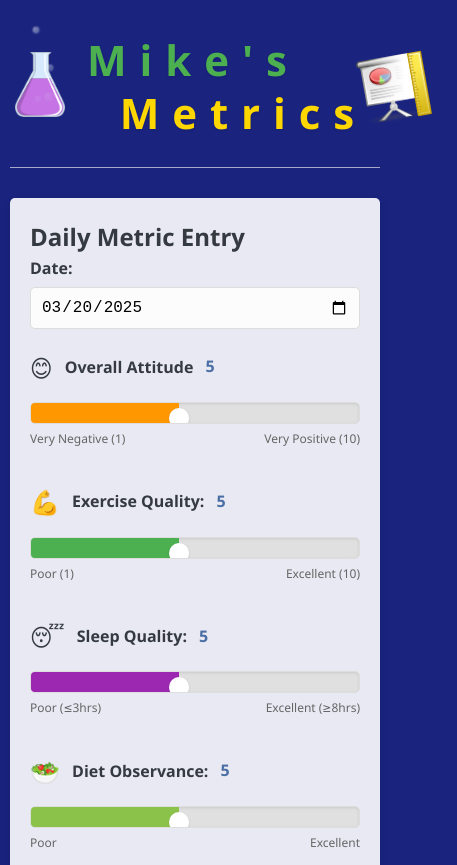
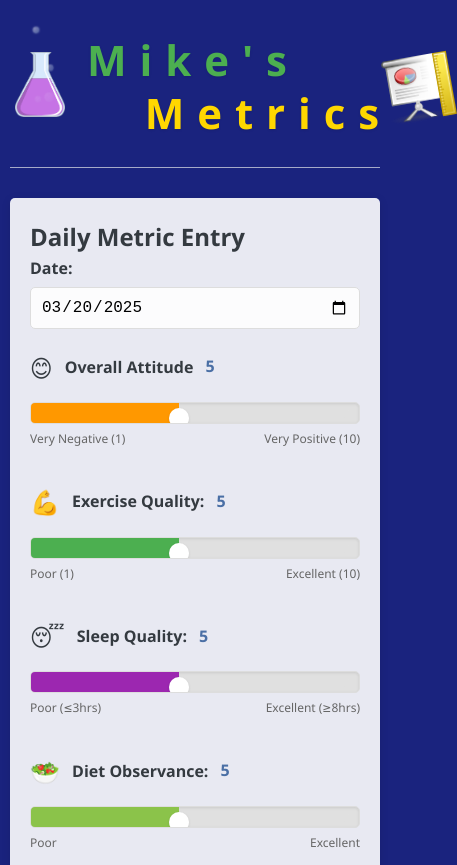
Before and after one commit to MMillen11/Mike-s-Moods, a plain HTML site: page index.html in a window 390 px wide. Shown: the top 865 px of the page, 457 px wide, since content can reach past the window. Drawn offline with nearby package versions, Linux system fonts and the light colour scheme; no server answers.

Commit message:
delete shift

```diff
--- a/frontend/css/styles.css
+++ b/frontend/css/styles.css
@@ -753,15 +753,7 @@ footer {
         margin: 0;
         flex: 1 1 auto;
     }
-    /* First line (Mike's) shifted left */
-.title-line:first-child {
-    padding-right: 50px;
-}
 
-/* Second line (Metrics) shifted right */
-.title-line:last-child {
-    padding-left: 50px;
-}
 
     .title-line {
         margin-bottom: 3px;
```
